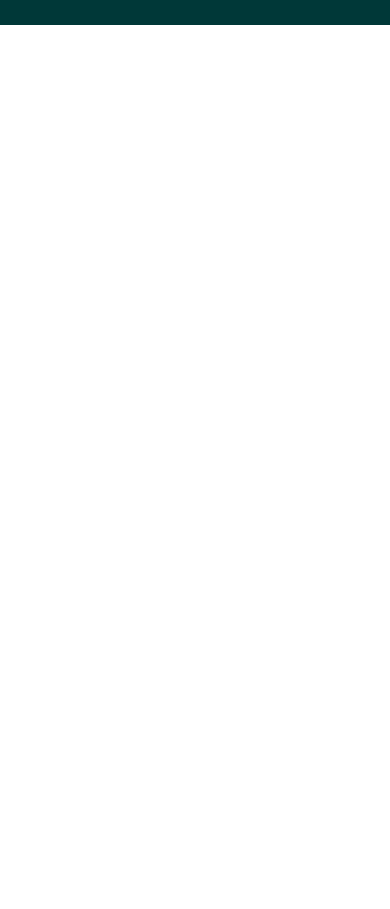
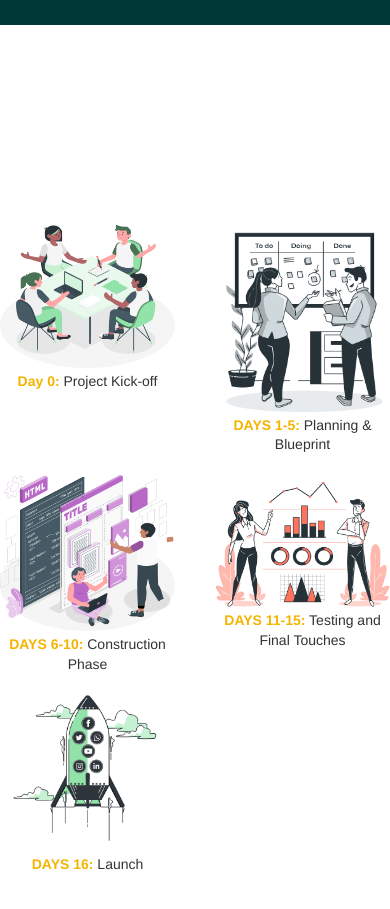
Before and after one commit to sharithasneem/searchWave, a plain HTML site: page pricing.html in a window 390 px wide. Shown: the part 59-968 px from the top of the page. Before the commit the page ends 844 px from the top, so only its background shows below. Drawn offline with Linux system fonts and the light colour scheme.

Commit message:
pricing updated

```diff
--- a/gobel.css
+++ b/gobel.css
@@ -290,7 +290,7 @@ h2 {
 
 .follow-us-parent {
     width: 30%;
-    height: 40%;
+    height: 30%;
 
 }
 
@@ -438,6 +438,9 @@ h2 {
     .hidden {
     display: flex;
     }
+    .follow-us-parent{
+        height: 20%;
+    }
 }
 
 @media (max-width: 555px) {
--- a/pricing.css
+++ b/pricing.css
@@ -1,29 +1,39 @@
 
-/*upperDiv div*/
-.container {
-    background-color: #91cc99;
-    height: 80vh;
-    padding: 0px 70px;
+/* styles.css */
+.process-container {
     display: flex;
-    justify-content: center;
-    margin-top: 3%;
-    width: cal(100vh-140px);
+    flex-wrap: wrap;
+    justify-content: space-between;
+    max-width: 950px;
+    /* Adjust the max width as needed */
+    margin: 0 auto;
+    padding: 200px 0px;
 }
-.upperDiv {
-   width: 60%;
-   background-color: #F5F7E6;
-   height: 70%;
-   position: absolute;
-   z-index: 2;
+
+.process-step {
+    width: calc(35% - 20px);
+    margin-bottom: 20px;
+    text-align: center;
+    box-sizing: border-box;
 }
-.lowerDiv{
-    background-color: rgba(255, 114, 94, 0.35);
-    height: 95%;
-    width: 75%;
-    position: relative;
-    z-index: 1;
-    margin:50px 0px 30px 70px;
+
+.process-step img {
+    max-width: 100%;
+    height: auto;
 }
+.process-step p {
+    font-size: 20px;
+    font-weight: 400;
+    line-height: 1.4;
+    color: #333;
+    /* Text color */
+}
+.process-step p span{
+    color: #F4B400;
+    font-weight: 800;
+}
+
+/* Add more media queries for smaller screens if necessary */
 /* Media query for responsiveness */
 @media (max-width: 768px) {
 
@@ -31,7 +41,15 @@
     .upperDiv {
         font-size: 1rem;
     }
+    .process-step {
+        width: calc(50% - 20px);
+    }
+    .process-step p {
+        font-size: 14px; /* Adjust font size for smaller screens */
+    }
+
 }
+
 
 @media (max-width: 576px) {
 
--- a/pricing.html
+++ b/pricing.html
@@ -42,7 +42,30 @@
             <li><a href="contact.html">Contact Us</a></li>
         </ul>
     </div>
-
+    <div class="process-container">
+        <div class="process-step">
+            <img src="image/step1.png" alt="Step 1">
+            <p><span>Day 0:</span> Project Kick-off</p>
+        </div>
+        <div class="process-step">
+            <img src="image/step2.png" alt="Step 2">
+            <p> <span>DAYS 1-5:</span> Planning & Blueprint
+            </p>
+        </div>
+        <div class="process-step">
+            <img src="image/step3.png" alt="Step 3">
+            <p><span>DAYS 6-10:</span> Construction Phase</p>
+        </div>
+        <div class="process-step">
+            <img src="image/step4.png" alt="Step 4">
+            <p><span>DAYS 11-15:</span> Testing and Final Touches
+            </p>
+        </div>
+        <div class="process-step">
+            <img src="image/step5.png" alt="Step 5">
+            <p><span>DAYS 16:</span> Launch</p>
+        </div>
+    </div>
 </body>
 <script src="index.js"></script>
 
```
Also changed, not shown: image/step1.png (added), image/step2.png (added), image/step3.png (added), image/step4.png (added), image/step5.png (added).
